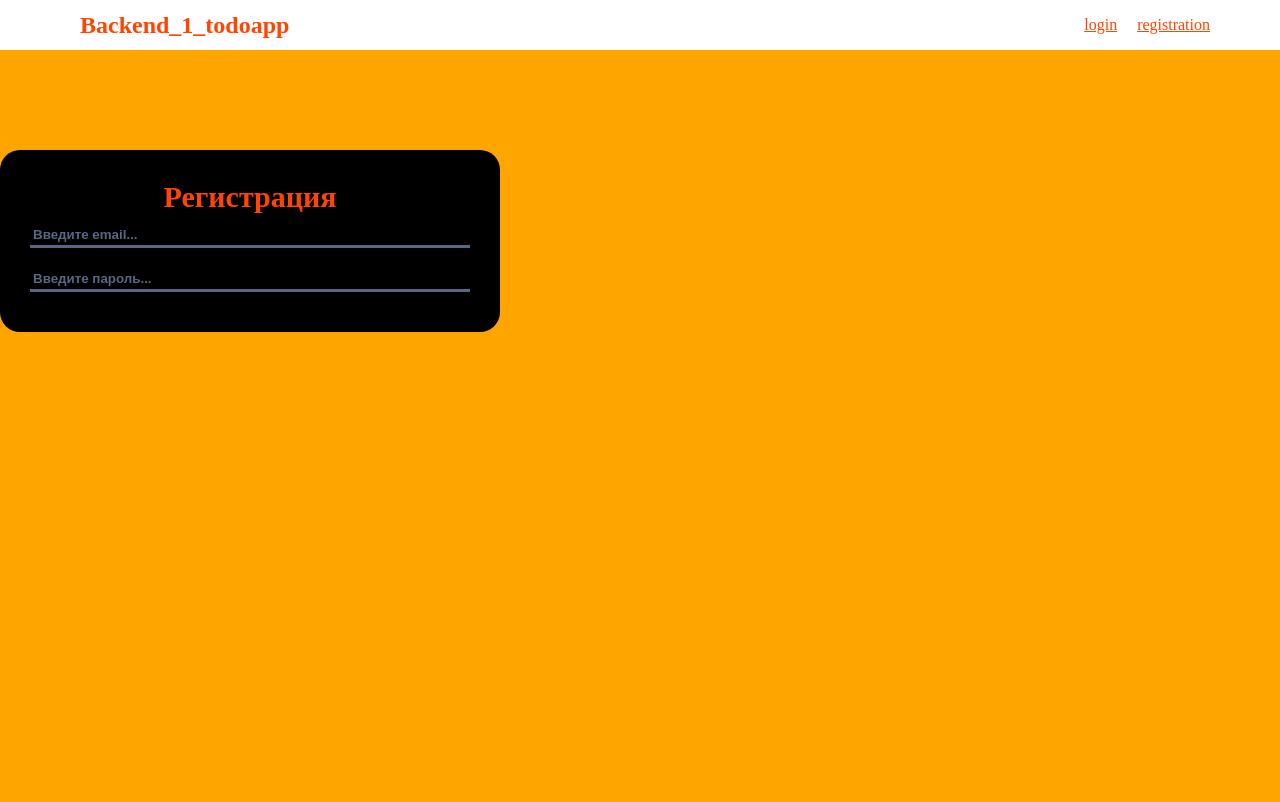
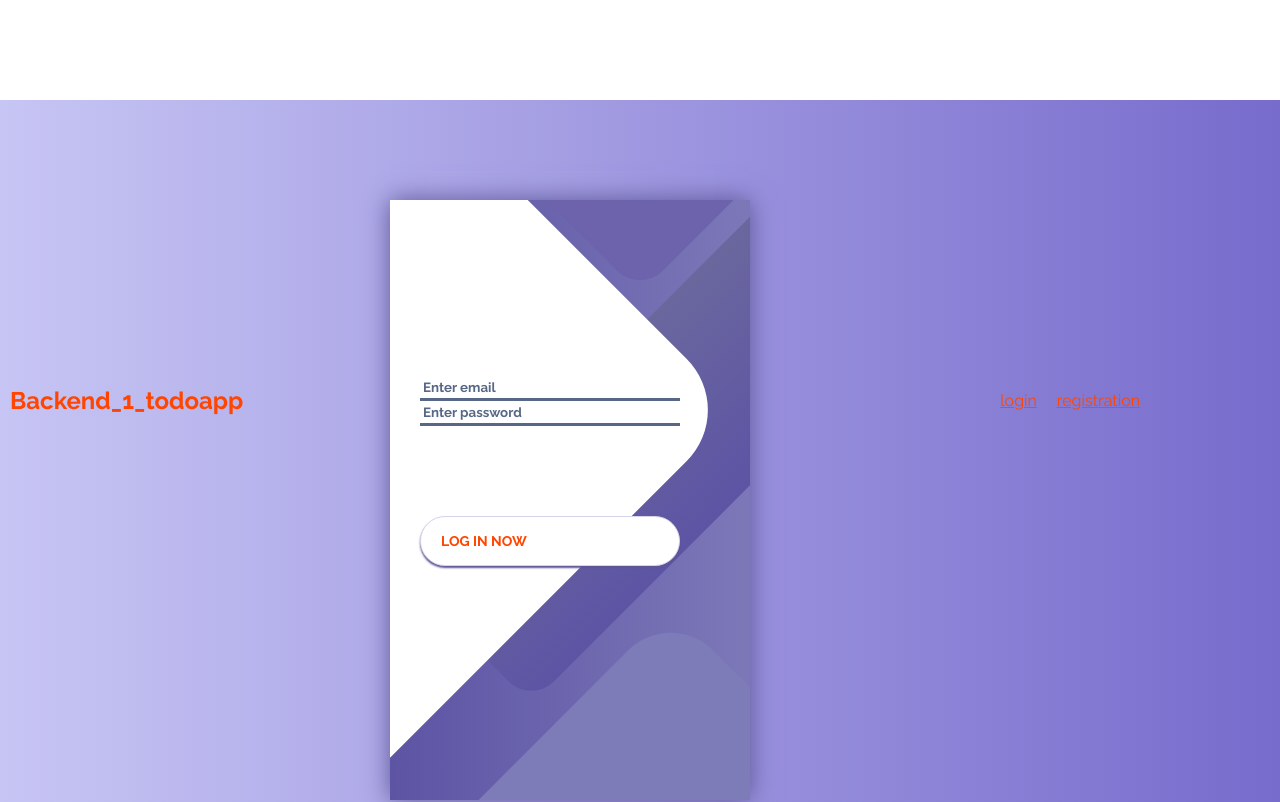
Before and after one commit to w4t33r/be-todo-react-mod1-closing-nackademin, a React (Create React App) app in the folder client/: page /registration in a window 1280 px wide. Shown: the top 802 px of the page. Built offline with nearby package versions, Linux system fonts and the light colour scheme.

Commit message:
css - html rework

```diff
--- a/client/package.json
+++ b/client/package.json
@@ -6,6 +6,7 @@
     "@testing-library/jest-dom": "^5.16.5",
     "@testing-library/react": "^13.4.0",
     "@testing-library/user-event": "^13.5.0",
+    "axios": "^1.3.4",
     "react": "^18.2.0",
     "react-dom": "^18.2.0",
     "react-redux": "^8.0.5",
--- a/client/src/components/Navbar.jsx
+++ b/client/src/components/Navbar.jsx
@@ -11,6 +11,12 @@ const Navbar = () => {
                 <div className="navbar__reg"><NavLink to="/registration"> registration </NavLink></div>
             </div>
         </div>
+
+
+
+
+
+
     );
 };
 
--- a/client/src/components/navbar.css
+++ b/client/src/components/navbar.css
@@ -1,7 +1,7 @@
 .navbar {
     display: flex;
-    height: 50px;
-    justify-content: center;
+    height: 100px;
+    justify-content: left;
     background-color: white;
     width: 100%;
 }
--- a/client/src/components/registration/Registration.jsx
+++ b/client/src/components/registration/Registration.jsx
@@ -6,10 +6,31 @@ const Registration = () => {
     const [password, setPassword] = useState("")
 
     return (
-        <div className='registration'>
-            <div className="registration__header">Регистрация</div>
-            <Input value={email} setValue={setEmail} type="text" placeholder="Введите email..."/>
-            <Input value={password} setValue={setPassword} type="password" placeholder="Введите пароль..."/>
+        <div className="container">
+            <div className="screen">
+                <div className="screen__content">
+                    <form className="login">
+                        <div className="login__field">
+                            <i className="login__icon fas fa-user"></i>
+                            <Input value = {email} setValue={setEmail} type="text" placeholder="Enter email"></Input>
+                            <Input value = {password} setValue={setPassword} type="password" placeholder="Enter password"></Input>
+                        </div>
+                        <div className="login__field">
+                            <i className="login__icon fas fa-lock"></i>
+                        </div>
+                        <button className="button login__submit">
+                            <span className="button__text">Log In Now</span>
+                            <i className="button__icon fas fa-chevron-right"></i>
+                        </button>
+                    </form>
+                </div>
+                <div className="screen__background">
+                    <span className="screen__background__shape screen__background__shape4"></span>
+                    <span className="screen__background__shape screen__background__shape3"></span>
+                    <span className="screen__background__shape screen__background__shape2"></span>
+                    <span className="screen__background__shape screen__background__shape1"></span>
+                </div>
+            </div>
         </div>
     );
 };
--- a/client/src/components/registration/registration.css
+++ b/client/src/components/registration/registration.css
@@ -1,28 +1,151 @@
-.registration {
+@import url('https://fonts.googleapis.com/css?family=Raleway:400,700');
+
+* {
+    box-sizing: border-box;
+    margin: 0;
+    padding: 0;
+    font-family: Raleway, sans-serif;
+}
+
+body {
+    background: linear-gradient(90deg, #C7C5F4, #776BCC);
+}
+
+.container {
     display: flex;
-    flex-direction: column;
-    width: 500px;
     align-items: center;
-    background-color: black;
-    border-radius: 20px;
+    justify-content: center;
+    min-height: 100vh;
+}
+
+.screen {
+    background: linear-gradient(90deg, #5D54A4, #7C78B8);
+    position: relative;
+    height: 600px;
+    width: 360px;
+    box-shadow: 0px 0px 24px #5C5696;
+}
+
+.screen__content {
+    z-index: 1;
+    position: relative;
+    height: 100%;
+}
+
+.screen__background {
+    position: absolute;
+    top: 0;
+    left: 0;
+    right: 0;
+    bottom: 0;
+    z-index: 0;
+    -webkit-clip-path: inset(0 0 0 0);
+    clip-path: inset(0 0 0 0);
+}
+
+.screen__background__shape {
+    transform: rotate(45deg);
+    position: absolute;
+}
+
+.screen__background__shape1 {
+    height: 520px;
+    width: 520px;
+    background: #FFF;
+    top: -50px;
+    right: 120px;
+    border-radius: 0 72px 0 0;
+}
+
+.screen__background__shape2 {
+    height: 220px;
+    width: 220px;
+    background: #6C63AC;
+    top: -172px;
+    right: 0;
+    border-radius: 32px;
+}
+
+.screen__background__shape3 {
+    height: 540px;
+    width: 190px;
+    background: linear-gradient(270deg, #5D54A4, #6A679E);
+    top: -24px;
+    right: 0;
+    border-radius: 32px;
+}
+
+.screen__background__shape4 {
+    height: 400px;
+    width: 200px;
+    background: #7E7BB9;
+    top: 420px;
+    right: 50px;
+    border-radius: 60px;
+}
+
+.login {
+    width: 320px;
     padding: 30px;
-    align-self: center;
-    margin-top: 100px;
+    padding-top: 156px;
 }
-.registration__header {
-    font-size: 30px;
+
+.login__field {
+    padding: 20px 0px;
+    position: relative;
+}
+
+.login__icon {
+    position: absolute;
+    top: 30px;
+    color: #7875B5;
+}
+
+.login__input {
+    border: none;
+    border-bottom: 2px solid #D1D1D4;
+    background: none;
+    padding: 10px;
+    padding-left: 24px;
     font-weight: 700;
+    width: 75%;
+    transition: .2s;
 }
-.registration input {
-    margin: 10px 20px;
+
+.login__input:active,
+.login__input:focus,
+.login__input:hover {
+    outline: none;
+    border-bottom-color: #6A679E;
 }
-.registration__btn {
-    border: none;
-    background-color: #566885;
-    border-radius: 8px;
-    color: white;
+
+.login__submit {
+    background: #fff;
+    font-size: 14px;
+    margin-top: 30px;
+    padding: 16px 20px;
+    border-radius: 26px;
+    border: 1px solid #D4D3E8;
+    text-transform: uppercase;
     font-weight: 700;
-    padding: 5px 10px;
-    align-self: flex-end;
-    margin-top: 10px;
+    display: flex;
+    align-items: center;
+    width: 100%;
+    color: #4C489D;
+    box-shadow: 0px 2px 2px #5C5696;
+    cursor: pointer;
+    transition: .2s;
 }
+
+.login__submit:active,
+.login__submit:focus,
+.login__submit:hover {
+    border-color: #6A679E;
+    outline: none;
+}
+
+.button__icon {
+    font-size: 24px;
+    margin-left: auto;
+    color: #7875B5;
+}
```
Also changed, not shown: client/action/user.js (added, +8 -0 lines), 1 other file (tests, documents, lock files or other folders).
